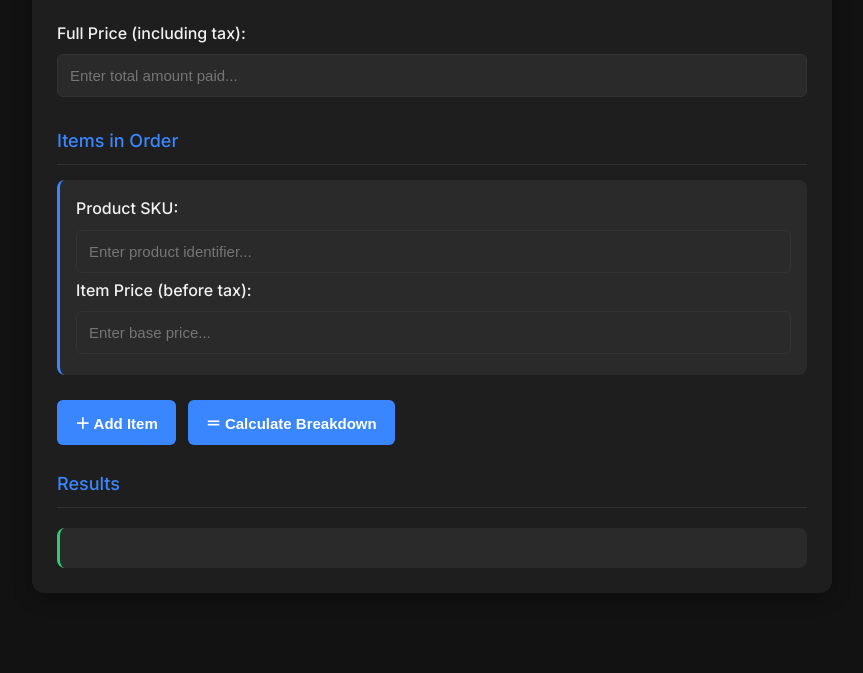
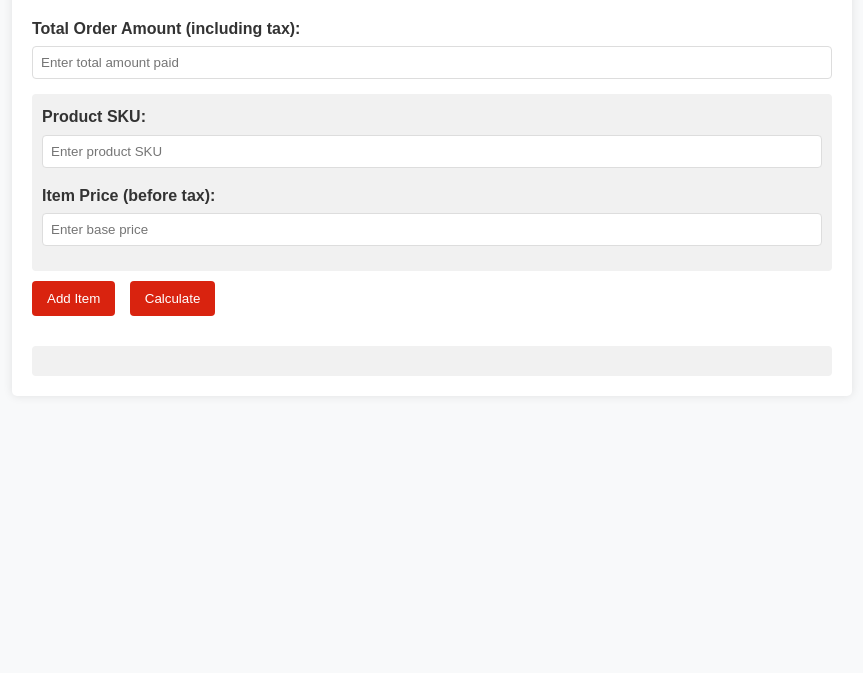
Before and after one commit to Detroitaxle/tax, a plain HTML site: page Index.html in a window 1280 px wide. Shown: the part 127-800 px from the top of the page, without its empty margins (208-1071 px from the left). Drawn offline with Linux system fonts and the light colour scheme.

Commit message:
Update Index.html

```diff
--- a/Index.html
+++ b/Index.html
@@ -2,191 +2,123 @@
 <html lang="en">
 <head>
   <meta charset="UTF-8">
-  <title>Price Match Tool - Dark Theme</title>
+  <meta name="viewport" content="width=device-width, initial-scale=1.0">
+  <title>Detroit Axle - Price Match Tool</title>
   <style>
-    :root {
-      --primary: #3a86ff;
-      --primary-hover: #2667cc;
-      --danger: #ff3860;
-      --danger-hover: #e02c52;
-      --success: #2ecc71;
-      --text: #f1f1f1;
-      --text-muted: #b0b0b0;
-      --bg: #121212;
-      --bg-elevated: #1e1e1e;
-      --bg-highlight: #2a2a2a;
-      --border: #333;
+    body {
+      font-family: Arial, sans-serif;
+      background-color: #f8f9fa;
+      color: #333;
+      line-height: 1.6;
+      margin: 0;
+      padding: 0;
     }
 
-    body {
-      font-family: 'Inter', -apple-system, BlinkMacSystemFont, sans-serif;
-      background-color: var(--bg);
-      color: var(--text);
+    .container {
+      max-width: 800px;
+      margin: 20px auto;
       padding: 20px;
-      max-width: 800px;
-      margin: 0 auto;
-      line-height: 1.6;
+      background: #fff;
+      border-radius: 5px;
+      box-shadow: 0 0 10px rgba(0,0,0,0.1);
     }
 
     h1 {
+      color: #d9230f;
       text-align: center;
-      color: var(--primary);
       margin-bottom: 30px;
-      font-weight: 600;
     }
 
-    .container {
-      background-color: var(--bg-elevated);
-      padding: 25px;
-      border-radius: 12px;
-      box-shadow: 0 4px 20px rgba(0,0,0,0.3);
-    }
-
-    .input-group {
-      margin-bottom: 20px;
+    .form-group {
+      margin-bottom: 15px;
     }
 
     label {
       display: block;
-      margin-bottom: 8px;
-      font-weight: 500;
-      color: var(--text);
+      margin-bottom: 5px;
+      font-weight: bold;
     }
 
     input[type="text"],
     input[type="number"] {
       width: 100%;
-      padding: 12px;
-      margin-bottom: 5px;
-      background-color: var(--bg-highlight);
-      color: var(--text);
-      border: 1px solid var(--border);
-      border-radius: 6px;
+      padding: 8px;
+      border: 1px solid #ddd;
+      border-radius: 4px;
       box-sizing: border-box;
-      font-size: 15px;
-      transition: all 0.2s;
-    }
-
-    input[type="text"]:focus,
-    input[type="number"]:focus {
-      border-color: var(--primary);
-      outline: none;
-      box-shadow: 0 0 0 3px rgba(58, 134, 255, 0.2);
     }
 
     .item {
-      margin-bottom: 15px;
-      padding: 16px;
-      background-color: var(--bg-highlight);
-      border-radius: 8px;
-      border-left: 3px solid var(--primary);
-      transition: transform 0.2s;
+      background: #f1f1f1;
+      padding: 10px;
+      margin-bottom: 10px;
+      border-radius: 4px;
     }
 
-    .item:hover {
-      transform: translateY(-2px);
+    .btn {
+      display: inline-block;
+      background: #d9230f;
+      color: white;
+      padding: 10px 15px;
+      border: none;
+      border-radius: 4px;
+      cursor: pointer;
+      text-decoration: none;
+      margin-right: 10px;
+      margin-bottom: 10px;
     }
 
-    .button-group {
-      margin: 25px 0;
-      display: flex;
-      gap: 12px;
-      flex-wrap: wrap;
+    .btn:hover {
+      background: #a91b0c;
     }
 
-    button {
-      padding: 12px 18px;
-      border: none;
-      background-color: var(--primary);
-      color: white;
-      cursor: pointer;
-      border-radius: 6px;
-      font-weight: 600;
-      font-size: 15px;
-      transition: all 0.2s;
+    .btn-secondary {
+      background: #6c757d;
     }
 
-    button:hover {
-      background-color: var(--primary-hover);
-      transform: translateY(-1px);
-    }
-
-    #clearBtn {
-      background-color: var(--danger);
-      display: none;
-    }
-
-    #clearBtn:hover {
-      background-color: var(--danger-hover);
+    .btn-secondary:hover {
+      background: #5a6268;
     }
 
     #output {
       margin-top: 20px;
-      background-color: var(--bg-highlight);
-      padding: 20px;
-      border-radius: 8px;
-      border-left: 3px solid var(--success);
+      padding: 15px;
+      background: #f1f1f1;
+      border-radius: 4px;
       white-space: pre-wrap;
-      font-family: 'Fira Code', 'Consolas', monospace;
-      line-height: 1.6;
-      color: var(--text);
     }
 
-    .section-title {
-      font-size: 18px;
-      color: var(--primary);
-      margin: 25px 0 15px 0;
-      padding-bottom: 8px;
-      border-bottom: 1px solid var(--border);
-      font-weight: 500;
-    }
-
-    @media (max-width: 600px) {
-      body {
-        padding: 15px;
-      }
-
-      .container {
-        padding: 18px;
-      }
-
-      .button-group {
-        flex-direction: column;
-      }
-
-      button {
-        width: 100%;
-      }
+    .hidden {
+      display: none;
     }
   </style>
-  <link href="https://fonts.googleapis.com/css2?family=Inter:wght@400;500;600&family=Fira+Code&display=swap" rel="stylesheet">
 </head>
 <body>
   <div class="container">
-    <h1>Price Match Tool</h1>
+    <h1>Detroit Axle Price Match Tool</h1>
 
-    <div class="input-group">
-      <label for="fullPrice">Full Price (including tax):</label>
-      <input type="number" id="fullPrice" placeholder="Enter total amount paid...">
+    <div class="form-group">
+      <label for="fullPrice">Total Order Amount (including tax):</label>
+      <input type="number" id="fullPrice" placeholder="Enter total amount paid">
     </div>
 
-    <div class="section-title">Items in Order</div>
     <div id="items">
       <div class="item">
+        <div class="form-group">
           <label>Product SKU:</label>
-        <input type="text" class="sku" placeholder="Enter product identifier...">
+          <input type="text" class="sku" placeholder="Enter product SKU">
+        </div>
+        <div class="form-group">
           <label>Item Price (before tax):</label>
-        <input type="number" class="price" placeholder="Enter base price...">
+          <input type="number" class="price" placeholder="Enter base price">
+        </div>
       </div>
     </div>
 
-    <div class="button-group">
-      <button onclick="addItem()">＋ Add Item</button>
-      <button onclick="calculate()">＝ Calculate Breakdown</button>
-      <button id="clearBtn" onclick="clearFields()">✕ Clear All</button>
-    </div>
+    <button class="btn" onclick="addItem()">Add Item</button>
+    <button class="btn" onclick="calculate()">Calculate</button>
+    <button class="btn btn-secondary hidden" id="clearBtn" onclick="clearFields()">Clear All</button>
 
-    <div class="section-title">Results</div>
     <div id="output"></div>
   </div>
 
@@ -196,14 +128,16 @@
       const item = document.createElement('div');
       item.classList.add('item');
       item.innerHTML = `
+        <div class="form-group">
           <label>Product SKU:</label>
-        <input type="text" class="sku" placeholder="Enter product identifier...">
+          <input type="text" class="sku" placeholder="Enter product SKU">
+        </div>
+        <div class="form-group">
           <label>Item Price (before tax):</label>
-        <input type="number" class="price" placeholder="Enter base price...">
+          <input type="number" class="price" placeholder="Enter base price">
+        </div>
       `;
       container.appendChild(item);
-      // Scroll to the new item
-      item.scrollIntoView({ behavior: 'smooth', block: 'nearest' });
     }
 
     function calculate() {
@@ -221,42 +155,42 @@
       }
 
       const tax = fullPrice - subtotal;
-      let result = `🛒 FULL ORDER DETAILS\n`;
-      result += `══════════════════\n`;
+      let result = `=== ORDER SUMMARY ===\n`;
       result += `Total Paid: $${fullPrice.toFixed(2)}\n`;
       result += `Subtotal: $${subtotal.toFixed(2)}\n`;
       result += `Tax: $${tax.toFixed(2)}\n\n`;
-      result += `📦 ITEM BREAKDOWN\n`;
-      result += `══════════════════\n`;
+      result += `=== ITEM BREAKDOWN ===\n`;
 
       items.forEach(item => {
         const proportion = item.price / subtotal;
         const addedTax = proportion * tax;
         const totalWithTax = item.price + addedTax;
         result += `SKU: ${item.sku || 'N/A'}\n`;
-        result += `Base Price: $${item.price.toFixed(2)}\n`;
-        result += `Tax Share: $${addedTax.toFixed(2)}\n`;
-        result += `Total: $${totalWithTax.toFixed(2)}\n\n`;
+        result += `- Base Price: $${item.price.toFixed(2)}\n`;
+        result += `- Tax Share: $${addedTax.toFixed(2)}\n`;
+        result += `- Total: $${totalWithTax.toFixed(2)}\n\n`;
       });
 
       document.getElementById('output').textContent = result;
-      document.getElementById('clearBtn').style.display = 'inline-block';
-      // Scroll to results
-      document.getElementById('output').scrollIntoView({ behavior: 'smooth' });
+      document.getElementById('clearBtn').classList.remove('hidden');
     }
 
     function clearFields() {
       document.getElementById('fullPrice').value = '';
       document.getElementById('items').innerHTML = `
         <div class="item">
+          <div class="form-group">
             <label>Product SKU:</label>
-          <input type="text" class="sku" placeholder="Enter product identifier...">
+            <input type="text" class="sku" placeholder="Enter product SKU">
+          </div>
+          <div class="form-group">
             <label>Item Price (before tax):</label>
-          <input type="number" class="price" placeholder="Enter base price...">
+            <input type="number" class="price" placeholder="Enter base price">
+          </div>
         </div>
       `;
       document.getElementById('output').textContent = '';
-      document.getElementById('clearBtn').style.display = 'none';
+      document.getElementById('clearBtn').classList.add('hidden');
     }
   </script>
 </body>
```
Lines whose indentation alone changed are shown as unchanged.
